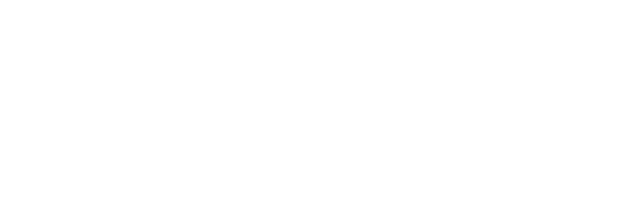
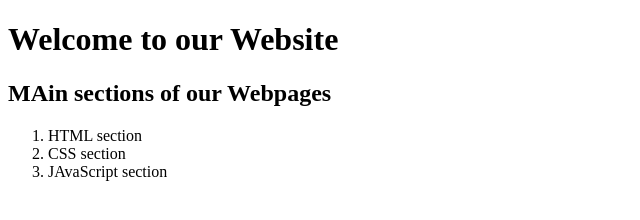
Before and after one commit to DaliborDespic/github-cola, a plain HTML site: page index.html in a window 1280 px wide. Shown: the whole page, without its empty margins (0-640 px from the left). Drawn offline with Linux system fonts and the light colour scheme.

Commit message:
Added body and title to index.html

```diff
--- a/index.html
+++ b/index.html
@@ -4,9 +4,17 @@
     <meta charset="UTF-8">
     <meta http-equiv="X-UA-Compatible" content="IE=edge">
     <meta name="viewport" content="width=device-width, initial-scale=1.0">
-    <title>Document</title>
+    <title>Grupa 1 Web Application</title>
 </head>
 <body>
+    <h1>Welcome to our Website</h1>
 
+    <h2>MAin sections of our Webpages</h2>
+
+    <ol>
+        <li>HTML section</li>
+        <li>CSS section</li>
+        <li>JAvaScript section</li>
+    </ol>
 </body>
 </html>
```
